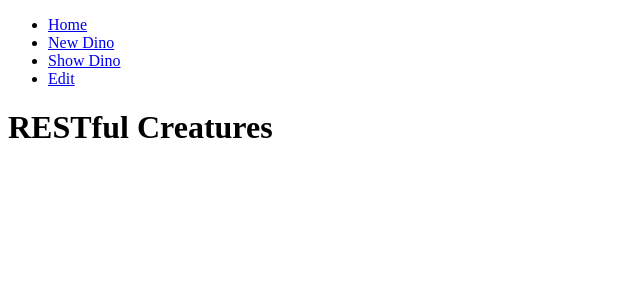
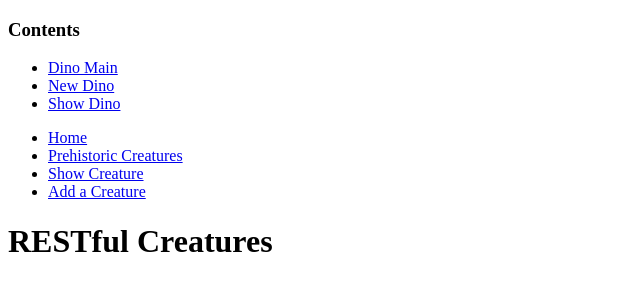
Before and after one commit to ktalens/RESTful_creatures, a Node server app: page / in a window 1280 px wide. Shown: the top 300 px of the page, without its empty margins (0-640 px from the left). Run offline with Node 20, Linux system fonts and the light colour scheme; some libraries are stand-ins or nearby versions.

Commit message:
added all the routes for prehistoric creatures

```diff
--- a/index.js
+++ b/index.js
@@ -53,12 +53,41 @@ app.post('/dinosaurs',(req,res)=>{
 //writeFileSync is taking in JSON data with the stringify function (JSON string to string)
 
 // ----> PREHISTORIC CREATURES INDEX ROUTE <----
-app.get('/dinosaurs',(req,res)=>{
-    let dinosaurs = fs.readFileSync('./dinosaurs.json') //takes the json file and reads it as a string
-    let dinoData= JSON.parse(dinosaurs) //turns the string JSON as readable object we can use with EJS... aka converts the string into an array
-    res.render('index',{dinosaurs: dinoData})
+// const prehistoricCreat = require('./controllers/prehistoric_creatures')
+// app.use('/prehistoric_creatures',prehistoricCreat)
+
+app.get('/prehistoric_creatures',(req,res)=>{
+     let preCreatures= fs.readFileSync('./prehistoric_creatures.json')
+     let preData= JSON.parse(preCreatures)
+
+    res.render('prehistoric_creatures/index.ejs',{preCreatures: preData})
+})
+
+// ----> PREHISTORIC CREATURES CREATE NEW ROUTE <----
+app.get('/prehistoric_creatures/new', (req,res)=>{
+    res.render('prehistoric_creatures/new')
+})
+
+// ----> PREHISTORIC CREATURES POST ROUTE <----
+app.post('/prehistoric_creatures',(req,res)=>{
+    let preCreatures = fs.readFileSync('./prehistoric_creatures.json')
+    let preData= JSON.parse(preCreatures)
+    preData.push(req.body)
+    fs.writeFileSync('./prehistoric_creatures.json',JSON.stringify(preData))
+    res.redirect('/prehistoric_creatures')
+})
+
+// ----> PREHISTORIC CREATURES SHOW ROUTE <----
+app.get('/prehistoric_creatures/:idx',(req,res)=>{
+    let preCreatures = fs.readFileSync('./prehistoric_creatures.json')
+    let preData= JSON.parse(preCreatures)
+    let preIndex = req.params.idx
+    res.render('prehistoric_creatures/show',{preCreat: preData[preIndex], preId: preIndex})
 
 })
+
+
+
 
 app.listen(8000,()=>{
     console.log('port 8000 is working')
--- a/views/layout.ejs
+++ b/views/layout.ejs
@@ -7,11 +7,19 @@
 </head>
 <body>
     <nav>
+        <h3>Contents</h3>
         <ul>
-            <li><a href='/dinosaurs'>Home</a></li>
+
+            <li><a href='/dinosaurs'>Dino Main</a></li>
             <li><a href='/dinosaurs/new'>New Dino</a></li>
             <li><a href='/dinosaurs/1'>Show Dino</a></li>
-            <li><a href='/dinosaurs/edit/1'>Edit</a></li>
+        </ul>
+        <ul>
+            <li><a href='/'>Home</a></li>
+            <li><a href='/prehistoric_creatures/'>Prehistoric Creatures</a></li>
+            <li><a href='/prehistoric_creatures/1'>Show Creature</a></li>
+            <li><a href='/prehistoric_creatures/new'>Add a Creature</a></li>
+
         </ul>
     </nav>
 
--- /dev/null
+++ b/views/prehistoric_creatures/show.ejs
@@ -0,0 +1,6 @@
+<h1> Info about CREATURE w/ ID of: <%= preId %>  </h1>
+
+This is a <%=preCreat.type %>, as pictured below:
+<br>
+<br>
+<img src= <%=preCreat.img_url %> height=200px width= 300px>
```
Also changed, not shown: controllers/prehistoric_creatures.js (added, +20 -0 lines), views/prehistoric_creatures/index.ejs (added, +7 -0 lines), views/prehistoric_creatures/new.ejs (added, +11 -0 lines), controllers/prehsitoric_creatures.js (deleted).
